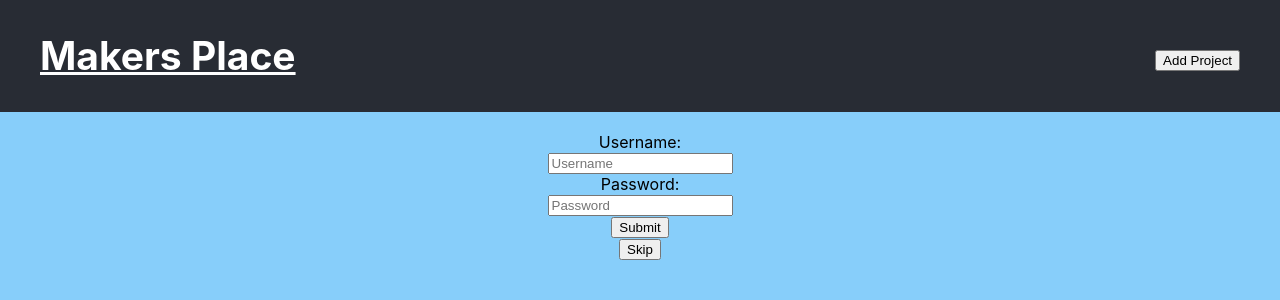
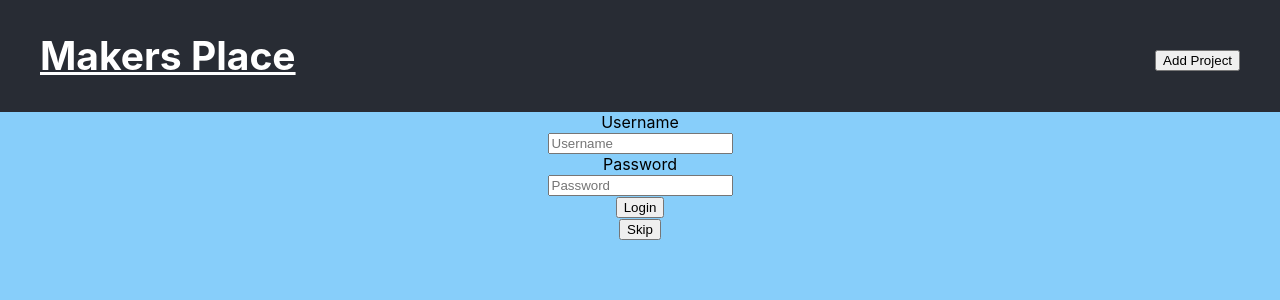
Before and after one commit to thinkful-ei-emu/makers-place-client, a React (Create React App) app: page /login in a window 1280 px wide. Shown: the top 300 px of the page. Built offline with nearby package versions, Linux system fonts and the light colour scheme.

Commit message:
close to auth working

```diff
--- a/src/components/LoginForm/LoginForm.js
+++ b/src/components/LoginForm/LoginForm.js
@@ -1,33 +1,64 @@
 import React, { Component } from 'react';
 import { Link } from 'react-router-dom';
+import TokenService from '../../services/token-service';
+import AuthApiService from '../../services/makers-auth-service';
 import './LoginForm.css';
 
 export default class LoginForm extends Component {
   static defaultProps = {
-    location: {},
-    history: {
-      push: () => {},
-    },
+    handleLoginSuccess: () => {}
   }
 
-  handleLoginSuccess = () => {}
+  state = { error: null }
+
+  handleSubmitJwtAuth = ev => {
+    console.log('login ran');
+    ev.preventDefault()
+    this.setState({ error: null })
+    const { user_name, password } = ev.target
+
+    AuthApiService.postLogin({
+      user_name: user_name.value,
+      password: password.value,
+    })
+      .then(res => {
+        user_name.value = ''
+        password.value = ''
+        TokenService.saveAuthToken(res.authToken)
+        this.props.onLoginSuccess()
+      })
+      .catch(res => {
+        this.setState({ error: res.error })
+      })
+    }
 
   render() {
     return (
     <div className="fullscreen">
-      <form className='LoginForm'>
+      <form className='LoginForm' onSubmit={this.handleSubmitJwtAuth}>
 
-      <div className='user_name'><br/>
-        Username:<br/>
-        <input type='text' name='Username' placeholder='Username' required></input><br/>
-        Password:<br/>
-        <input type='text' name='Password' placeholder='Password' required></input><br/>
-        <input type='Submit' value='Submit'></input>
+      <div className='user_name'>
+        <label htmlFor='LoginForm_user_name'>
+          Username
+        </label><br/>
+        <input name='user_name' placeholder='Username' id='loginForm_user_name' required></input><br/>
       </div>
+
+      <div className='password'>
+        <label htmlFor='loginForm_password'>
+          Password
+        </label><br/>
+        <input type='password' name='password' id='loginForm_password' placeholder='Password' required></input><br/>
+      </div>
+
+        <button type='Submit'>Login</button>
+
       </form>
+
       <Link to='/feed'>
         <button>Skip</button>
       </Link>
+
     </div>
     )
   }
--- a/src/components/ProjectFeed/AddProject.js
+++ b/src/components/ProjectFeed/AddProject.js
@@ -1,5 +1,6 @@
-import React from 'react'
-import './AddProject.css'
+import React from 'react';
+import './AddProject.css';
+import TokenService from '../../services/token-service';
 
 export default class AddProject extends React.Component {
   constructor() {
@@ -41,7 +42,8 @@ export default class AddProject extends React.Component {
       method: 'POST',
       body: JSON.stringify(newProj),
       headers: {
-        'content-type': 'application/json'
+        'content-type': 'application/json',
+        'authorization': `bearer ${TokenService.getAuthToken()}`,
       }
     };
 
--- /dev/null
+++ b/src/config.js
@@ -0,0 +1,4 @@
+export default {
+  API_ENDPOINT: 'http://localhost:8000/',
+  TOKEN_KEY: 'makers-place-client-auth-token',
+}
--- /dev/null
+++ b/src/services/makers-auth-service.js
@@ -0,0 +1,20 @@
+import config from '../config'
+
+const AuthApiService = {
+  postLogin({ user_name, password }) {
+    return fetch(`${config.API_ENDPOINT}/auth/login`, {
+      method: 'POST',
+      headers: {
+        'content-type': 'application/json',
+      },
+      body: JSON.stringify({ user_name, password }),
+    })
+      .then(res =>
+        (!res.ok)
+          ? res.json().then(e => Promise.reject(e))
+          : res.json()
+      )
+  },
+}
+
+export default AuthApiService
--- a/src/services/token-service.js
+++ b/src/services/token-service.js
@@ -0,0 +1,18 @@
+import config from '../config'
+
+const TokenService = {
+  saveAuthToken(token) {
+    window.localStorage.setItem(config.TOKEN_KEY, token)
+  },
+  getAuthToken() {
+    return window.localStorage.getItem(config.TOKEN_KEY)
+  },
+  clearAuthToken() {
+    window.localStorage.removeItem(config.TOKEN_KEY)
+  },
+  hasAuthToken() {
+    return !!TokenService.getAuthToken()
+  },
+}
+
+export default TokenService
```
